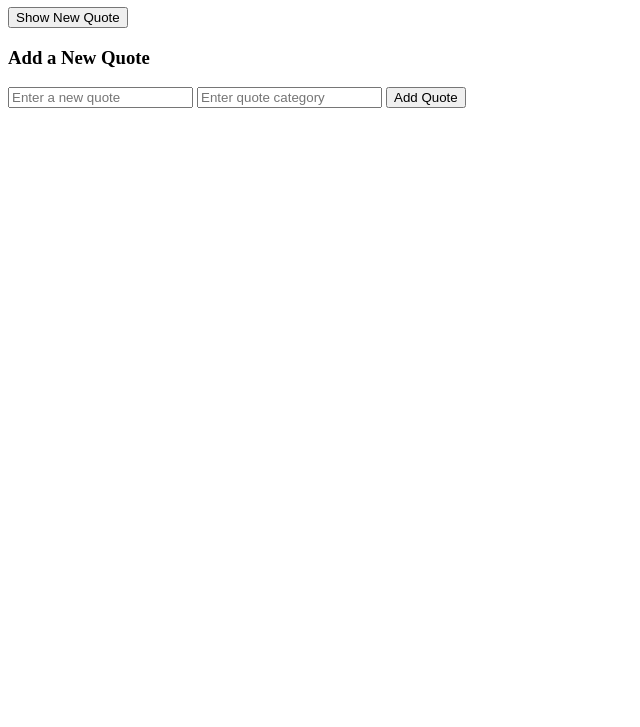
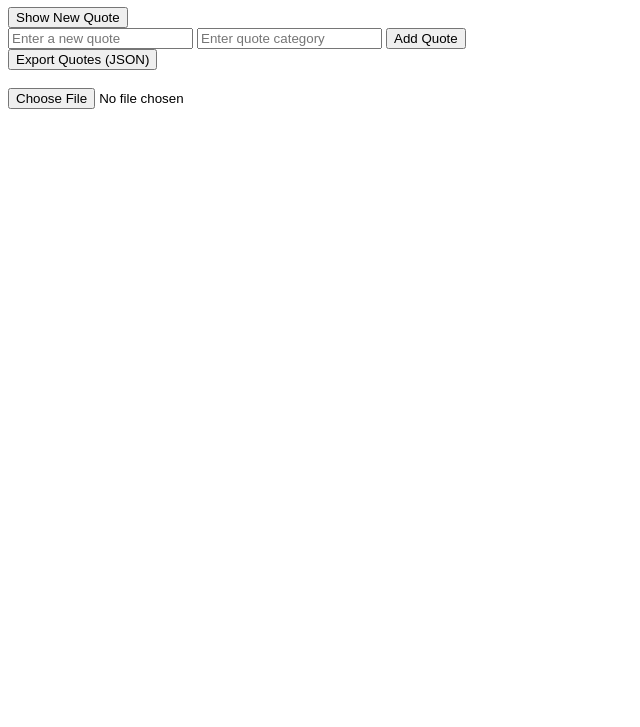
Before and after one commit to Ujunwa081/alx_fe_javascript, a plain HTML site: page dom-manipulation/index.html in a window 1280 px wide. Shown: the part 73-800 px from the top of the page, without its empty margins (0-640 px from the left). Drawn offline with Linux system fonts and the light colour scheme.

Commit message:
Add dynamic quote generator with storage and JSON handling

```diff
--- a/dom-manipulation/index.html
+++ b/dom-manipulation/index.html
@@ -8,19 +8,23 @@
 	<body>
 		  <h1>Dynamic Quote Generator</h1>
 
-		    <div id="quoteDisplay">
-			        <!-- Random quote will show here -->
-				  </div>
-
+		    <!-- Display Area -->
+		      <div id="quoteDisplay"></div>
 		        <button id="newQuote">Show New Quote</button>
 
+			  <!-- Add Quote Form -->
 			    <div>
-					          <h3>Add a New Quote</h3>
 				        <input id="newQuoteText" type="text" placeholder="Enter a new quote" />
 					    <input id="newQuoteCategory" type="text" placeholder="Enter quote category" />
 					        <button onclick="addQuote()">Add Quote</button>
 						  </div>
 
+						    <!-- Export and Import Section -->
+						      <div>
+							          <button onclick="exportToJsonFile()">Export Quotes (JSON)</button><br><br>
+								      <input type="file" id="importFile" accept=".json" onchange="importFromJsonFile(event)" />
+								        </div>
+
 									  <script src="script.js"></script>
 	</body>
 </html>
```
Lines whose indentation alone changed are shown as unchanged.
